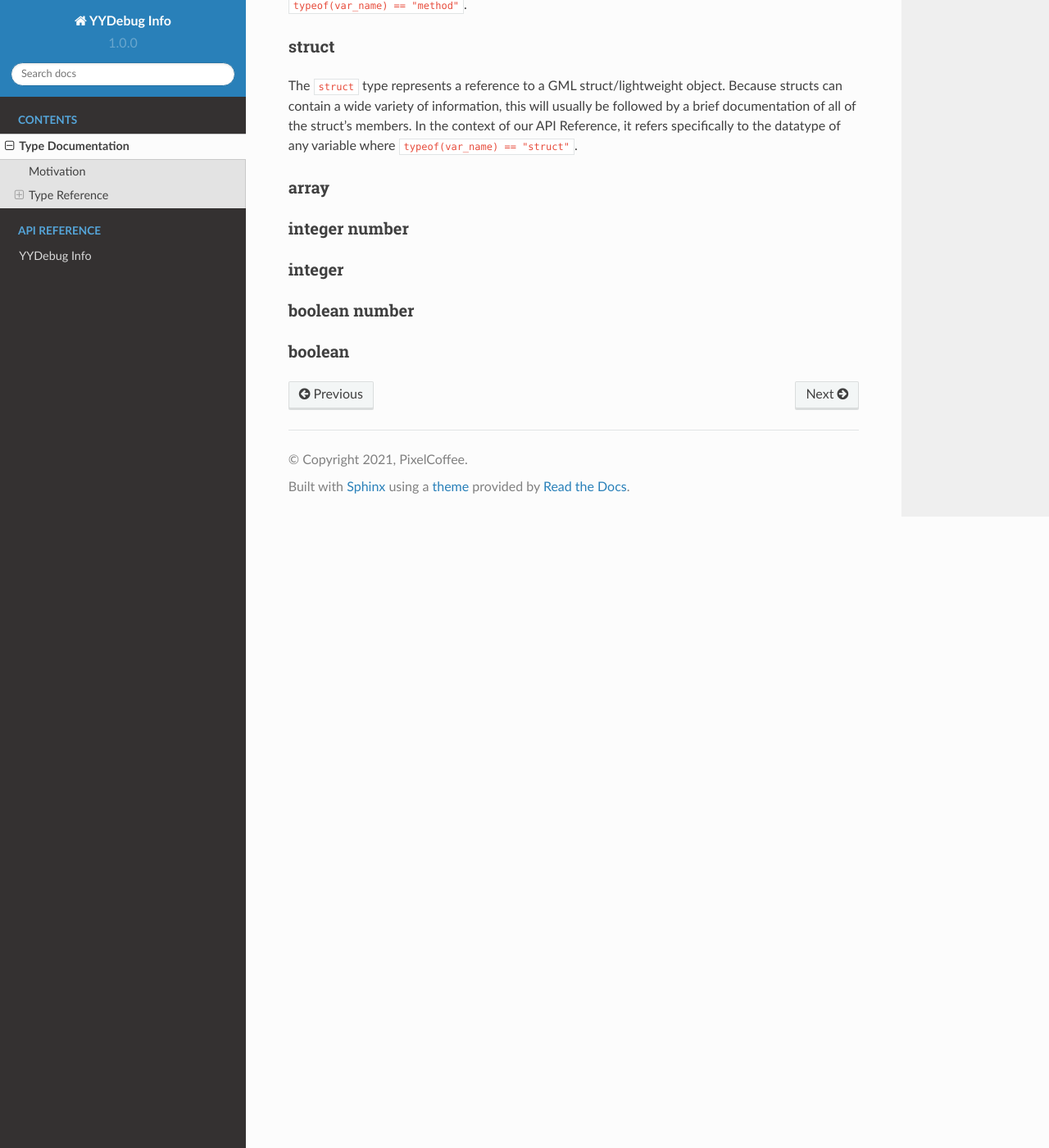
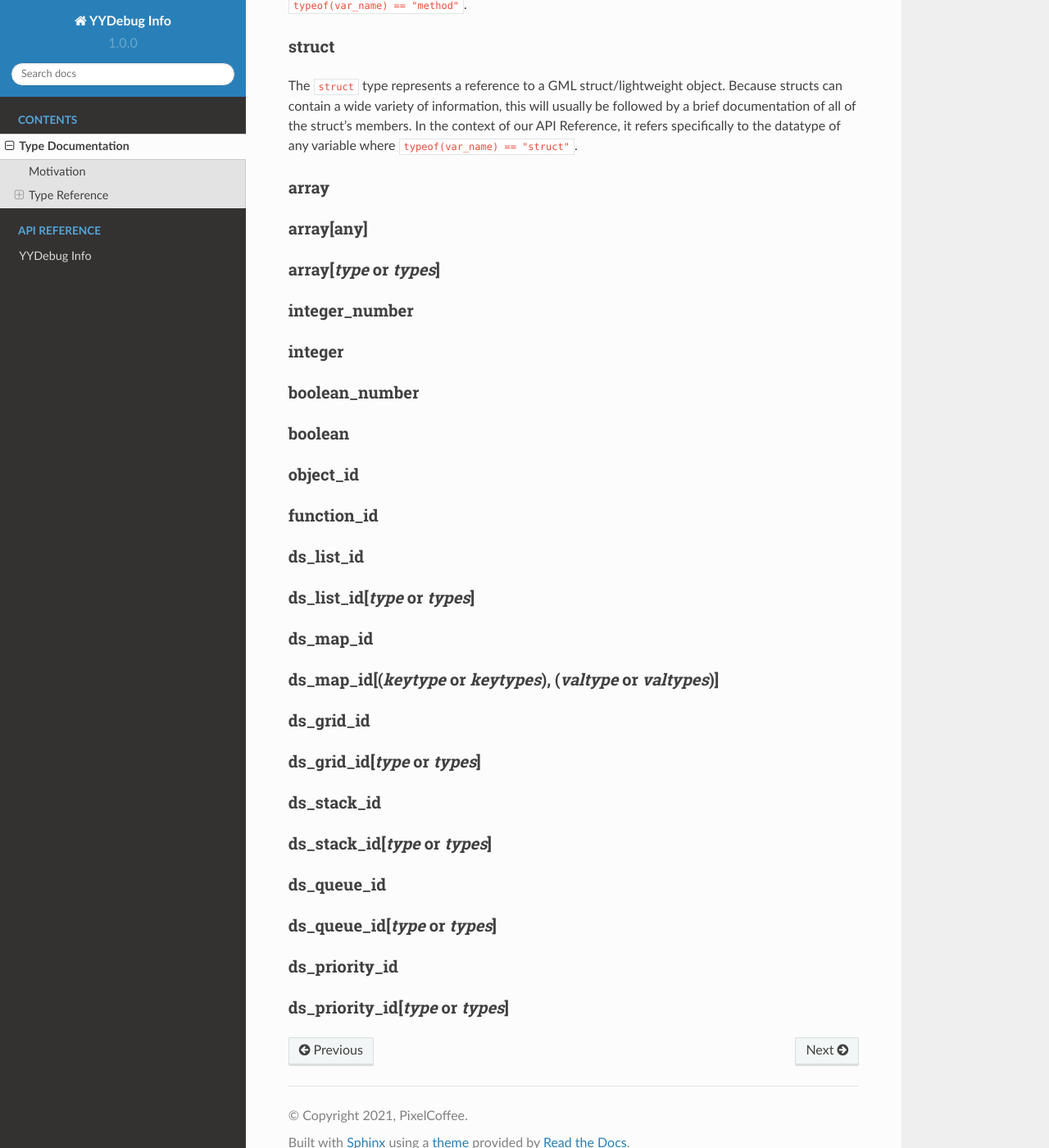
Before and after one commit to pixel-coffee/yydebuginfodocs, a Sphinx documentation site: the page built from docs/source/type_documentation.rst, in a window 1280 px wide and 1400 px high, scrolled down 2593 px. Shown: the whole window at 82% size. Built offline with Sphinx 7.4.7 and the Read the Docs theme 2.0.0, drawn with Linux system fonts in a browser that asks for light colours.

Commit message:
Update type_documentation.rst

```diff
--- a/docs/source/type_documentation.rst
+++ b/docs/source/type_documentation.rst
@@ -101,14 +101,62 @@ In the context of our API Reference, it refers specifically to the datatype of a
 array
 *****
 
-integer number
+array[any]
+**********
+
+array[*type* **or** *types*]
+****************************
+
+integer_number
 **************
 
 integer
 *******
 
-boolean number
+boolean_number
 **************
 
 boolean
 *******
+
+object_id
+*********
+
+function_id
+***********
+
+ds_list_id
+**********
+
+ds_list_id[*type* **or** *types*]
+*********************************
+
+ds_map_id
+**********
+
+ds_map_id[(*keytype* **or** *keytypes*), (*valtype* **or** *valtypes*)]
+***********************************************************************
+
+ds_grid_id
+**********
+
+ds_grid_id[*type* **or** *types*]
+*********************************
+
+ds_stack_id
+***********
+
+ds_stack_id[*type* **or** *types*]
+**********************************
+
+ds_queue_id
+***********
+
+ds_queue_id[*type* **or** *types*]
+**********************************
+
+ds_priority_id
+**************
+
+ds_priority_id[*type* **or** *types*]
+*************************************
```
